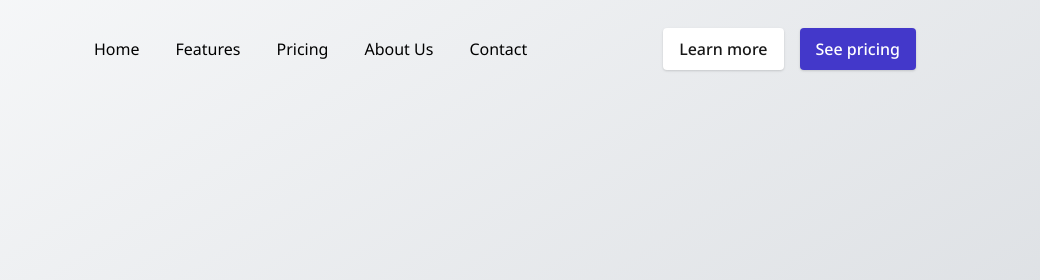
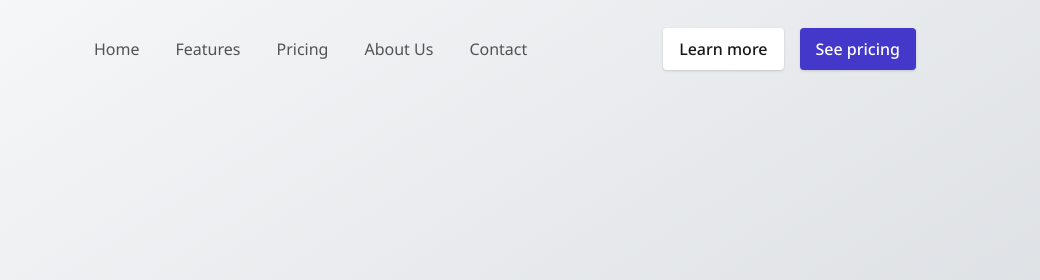
Before and after one commit to io-oseinana/GreatFrontEnd-Project, a website: page index.html in a window 1280 px wide. Shown: the top 280 px of the page, 240-1280 px from the left. Drawn offline with Linux system fonts and the light colour scheme.

Commit message:
Change color of link

```diff
--- a/css/style.css
+++ b/css/style.css
@@ -166,6 +166,7 @@ header {
   padding: 0 0.125rem;
   font-size: var(--font-size-normal);
   border-radius: var(--border-radius-normal);
+  color: #525252;
 
   &:hover {
     font-weight: var(--font-weight-medium);
```
